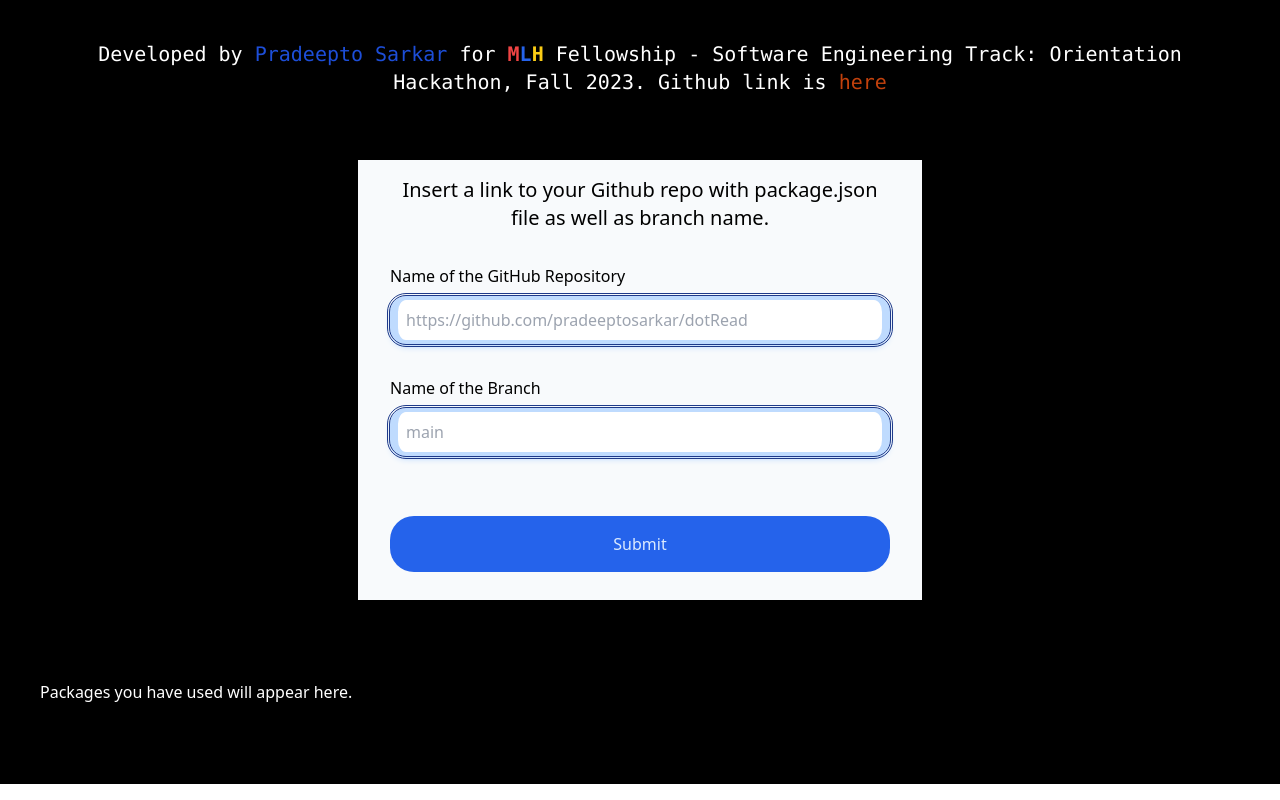
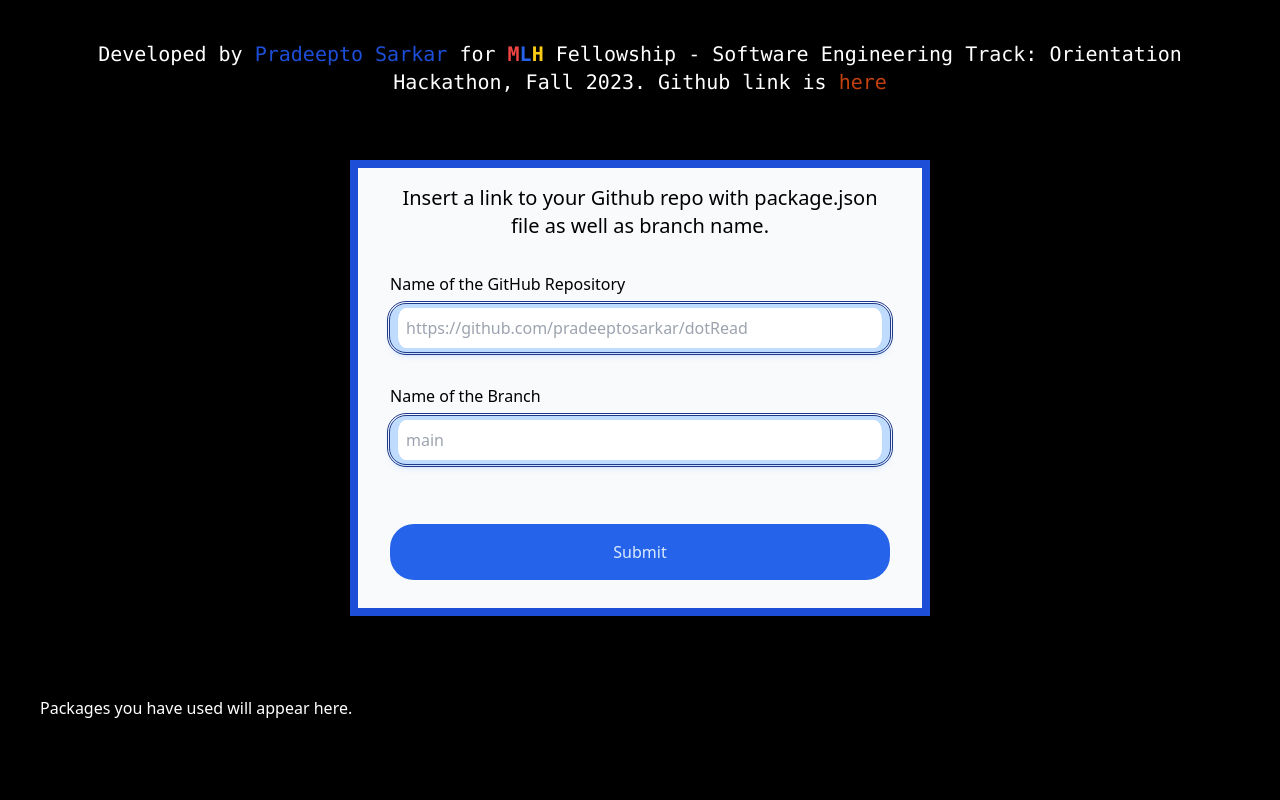
Before and after one commit to pradeeptosarkar/dotPackages, a React (Create React App) app: page / in a window 1280 px wide. Shown: the part 412-1212 px from the top of the page. Built offline with nearby package versions, Linux system fonts and the light colour scheme.

Commit message:
UI Update 2.0

```diff
--- a/src/pages/Home.js
+++ b/src/pages/Home.js
@@ -108,7 +108,7 @@ function Home() {
           </a>
         </p>
 
-        <div className=" container mx-auto flex flex-col  items-center mt-4 px-8 bg-slate-50 w-min">
+        <div className=" container mx-auto flex flex-col  items-center mt-4 px-8 bg-slate-50 w-min border-blue-700 border-x-8 border-y-8 ">
           <p className="mb-8 mt-4 text-xl text-bold text-black text-center">
             Insert a link to your Github repo with package.json file as well as
             branch name.
```
